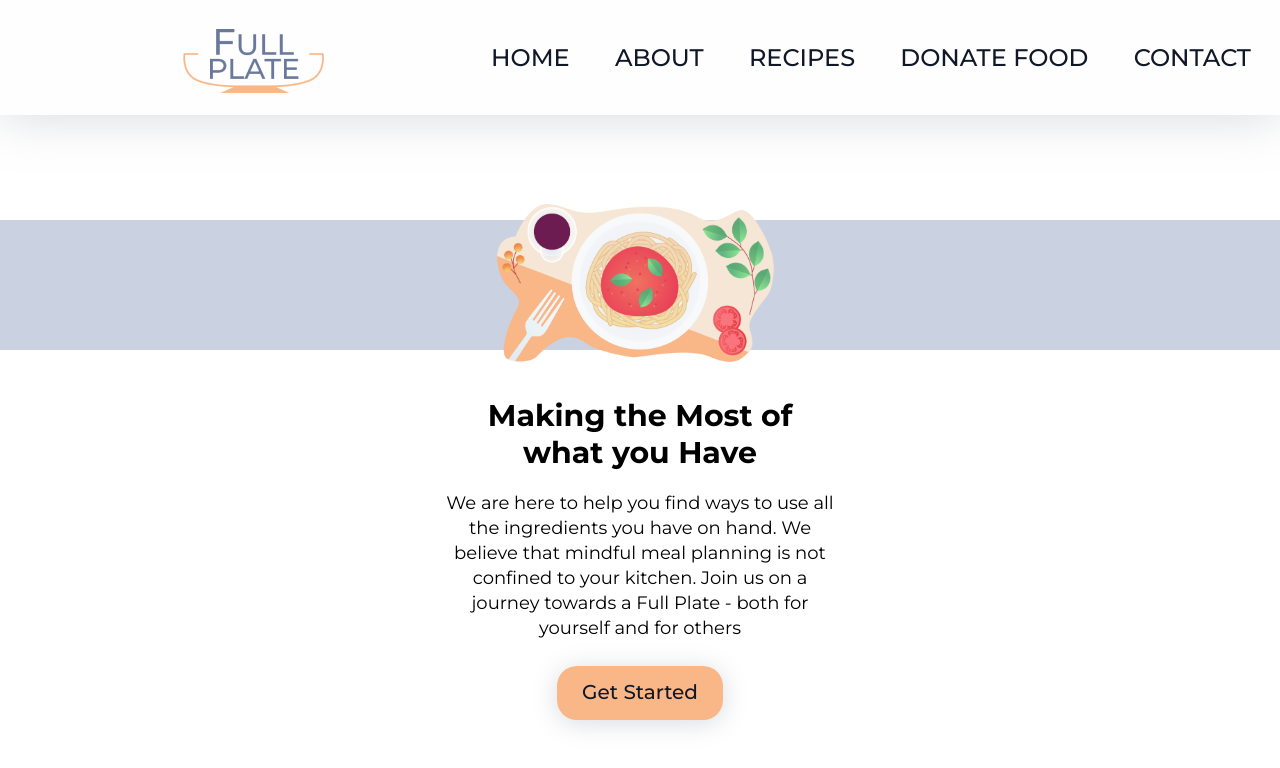
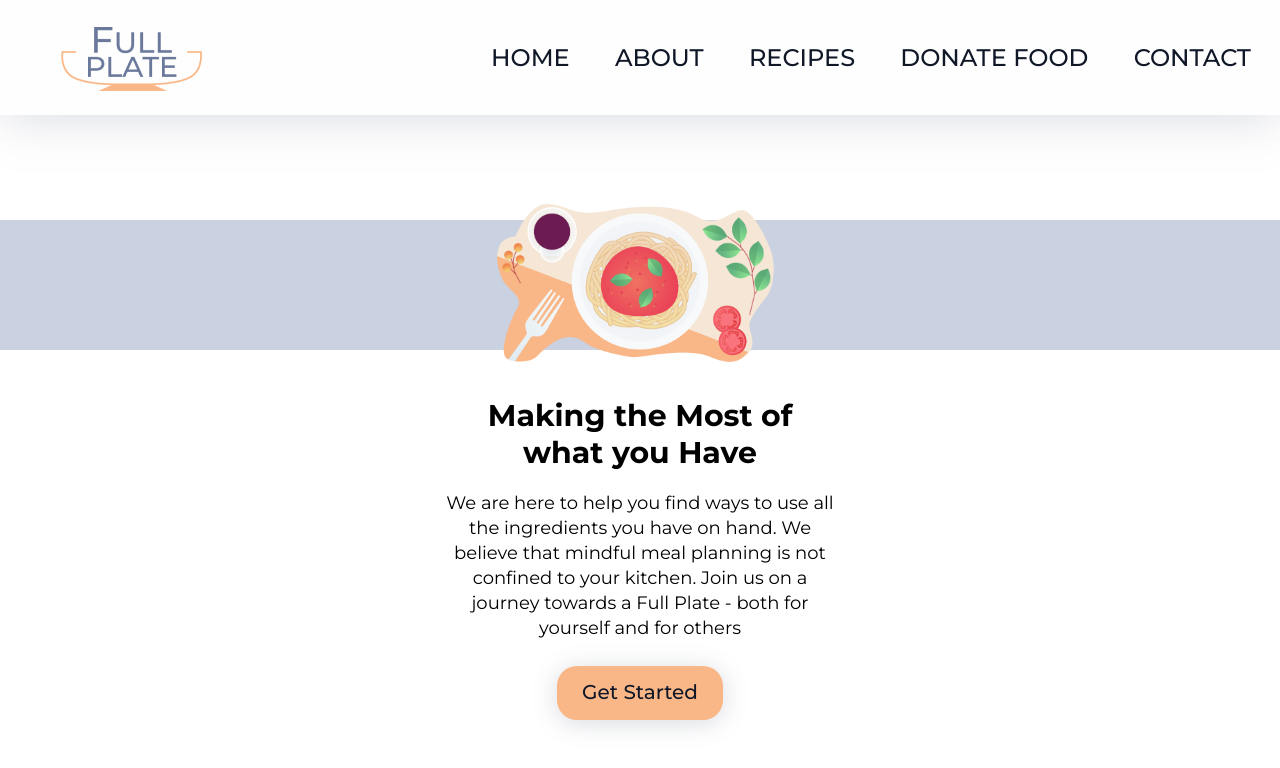
Before and after one commit to Don-PhDev/FullPlate, a React (Create React App) app: page / in a window 1280 px wide. Shown: the top 768 px of the page. Built offline with nearby package versions, Linux system fonts and the light colour scheme; no server answers.

Commit message:
fix issue with logo scaling with mobile nav because of addition of adding homepage link to logo

```diff
--- a/src/components/Nav/HamburgerMenu.css
+++ b/src/components/Nav/HamburgerMenu.css
@@ -19,7 +19,7 @@
   transition: all 0.2s linear;
 }
 
-@media screen and (max-width: 896px) {
+@media screen and (max-width: 938px) {
 
   .burger {
     display: flex;
--- a/src/components/Nav/MobileNav.styled.jsx
+++ b/src/components/Nav/MobileNav.styled.jsx
@@ -37,7 +37,7 @@ li.items {
 
 
 
-@media (max-width: 900px) {
+@media (max-width: 938px) {
   display: ${({ close }) => close ? 'flex': 'flex'};
   transform: ${({ close }) => close ? 'translateX(0)' : 'translateX(-100%)'};
 
--- a/src/components/Nav/Navbar.jsx
+++ b/src/components/Nav/Navbar.jsx
@@ -12,7 +12,7 @@ function Navbar() {
   return (
     <>
   <nav>
-    <NavLink to ="/" className="logo">
+    <NavLink to ="/">
     <a href="" className="logo">
     <img className="logo" src={Logo} ></img>
     </a>
--- a/src/styles/Navbar.css
+++ b/src/styles/Navbar.css
@@ -60,7 +60,7 @@ ul.navLinks {
   margin: 0;
 }
 
-.logo{
+a.logo{
   width: 141px;
   height: 70px;
   margin-left: 61px;
@@ -96,7 +96,7 @@ ul.navLinks {
   }
 
 
-  @media screen and (max-width: 896px) {
+  @media screen and (max-width: 938px) {
 
     nav {
       justify-content: center;
@@ -106,9 +106,15 @@ ul.navLinks {
       display: none;
     }
 
-    .logo {
-     margin-left: 0;
+    a.logo {
+     margin: 0;
     }
+
+    a.logo {
+
+
+    }
+
   }
 
   @media screen and (max-width: 500px){
```
